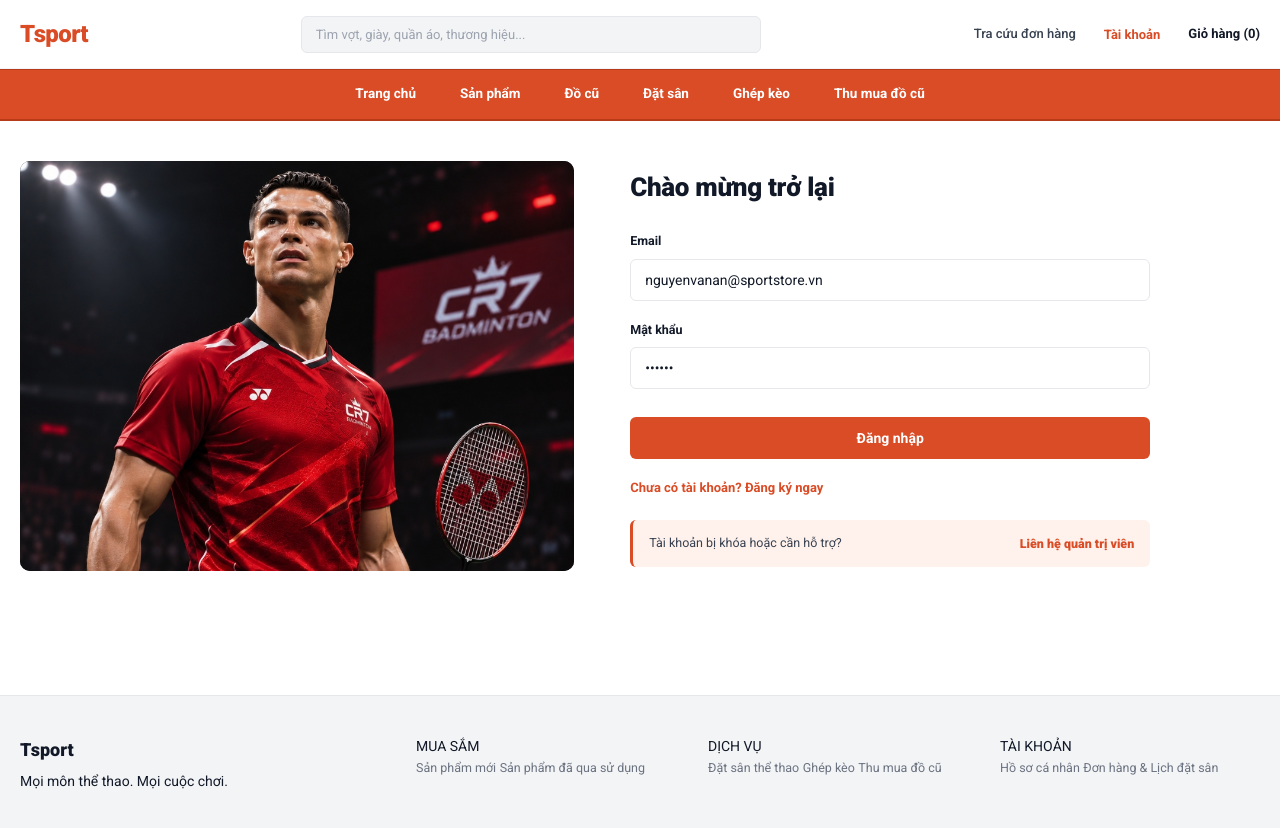
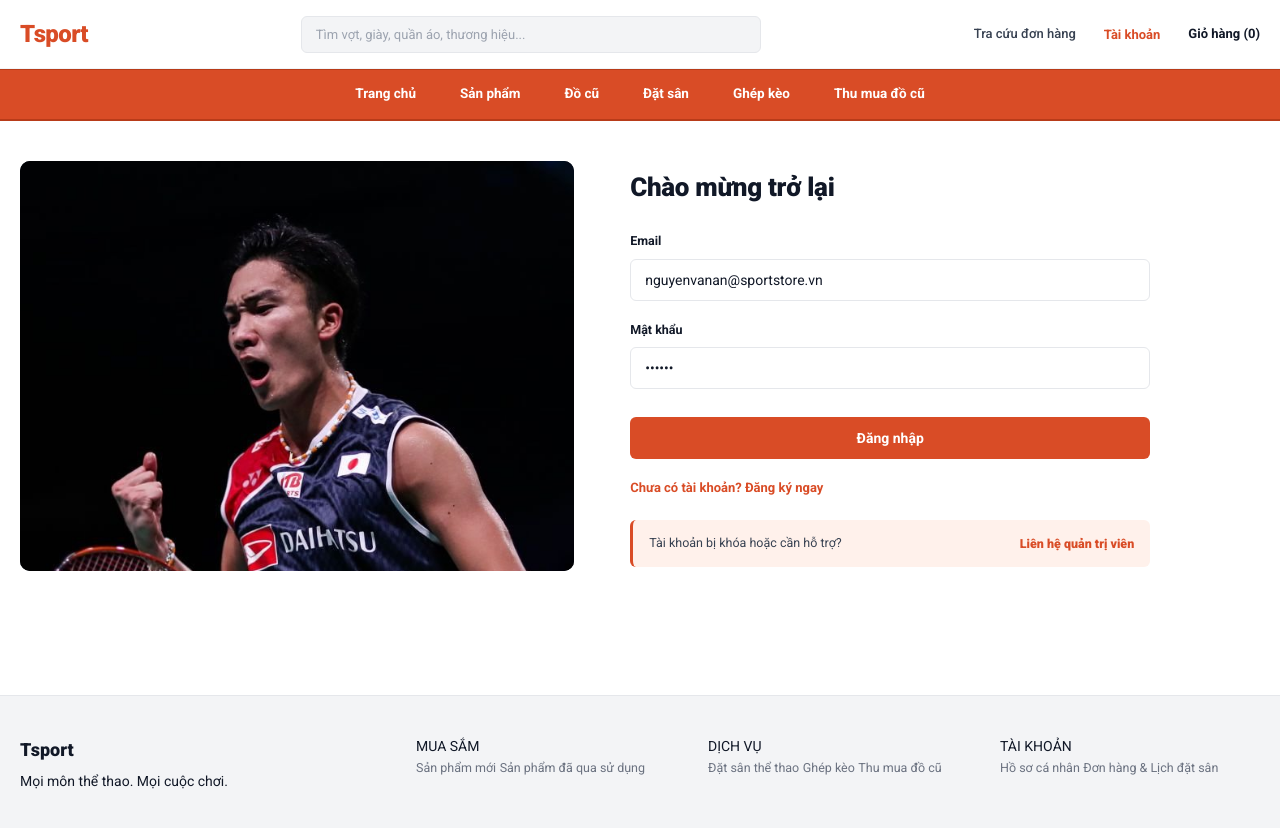
Before and after one commit to LongLong-0403/RA-04-ShopTheThao-PR, a plain HTML site: page frontend/pages/auth.html in a window 1280 px wide. Drawn offline with nearby package versions, Linux system fonts and the light colour scheme.

Commit message:
feat(auth): update left banner photo to Kento Momota badminton shot

```diff
--- a/frontend/pages/auth.html
+++ b/frontend/pages/auth.html
@@ -64,11 +64,11 @@
   <main class="container ts-auth-v2-main">
     <div class="ts-auth-v2-grid">
 
-      <!-- CỘT TRÁI: ẢNH THỂ THAO CR7 BADMINTON (CHỈ ẢNH, KHÔNG TEXT) -->
+      <!-- CỘT TRÁI: ẢNH BANNER CẦU LÔNG (CHỈ ẢNH, KHÔNG TEXT) -->
       <aside class="ts-auth-v2-brand-card">
         <img
-          src="../assets/banner/auth-cr7-badminton.jpg"
-          alt="Tsport CR7 Badminton"
+          src="../assets/banner/auth-momota.jpg"
+          alt="Tsport Badminton"
           class="ts-auth-v2-brand-img"
         />
       </aside>
```
Also changed, not shown: frontend/assets/banner/auth-momota.jpg (added).
